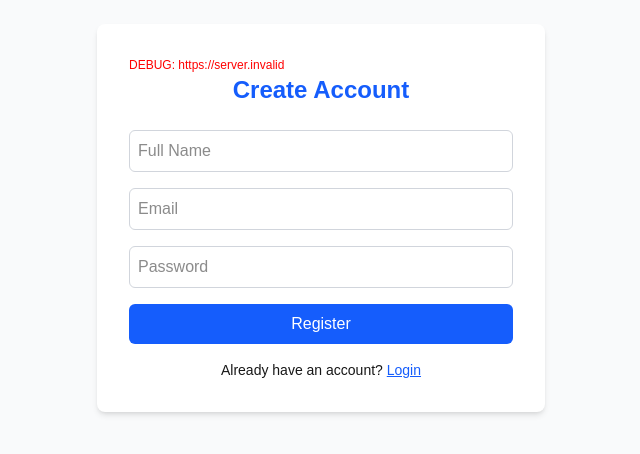
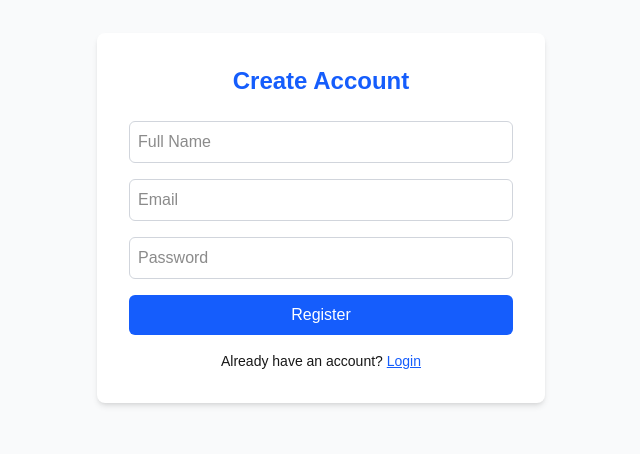
Before and after one commit to Usha348/ai-travel-planner, a Next.js app in the folder frontend/: page /register in a window 1280 px wide. Shown: the part 182-636 px from the top of the page, without its empty margins (319-959 px from the left). Built offline with nearby package versions, Linux system fonts and the light colour scheme; no server answers.

Commit message:
Remove debug lines

```diff
--- a/frontend/app/page.js
+++ b/frontend/app/page.js
@@ -4,7 +4,6 @@ import { useState } from 'react';
 import { useRouter } from 'next/navigation';
 
 export default function Login() {
-  console.log('API URL is:', process.env.NEXT_PUBLIC_API_URL);
   const [email, setEmail] = useState('');
   const [password, setPassword] = useState('');
   const [error, setError] = useState('');
@@ -45,7 +44,6 @@ export default function Login() {
         onSubmit={handleSubmit}
   className="bg-white p-8 rounded-lg shadow-md w-full max-w-md"
       >
-      <p style={{color: 'red', fontSize: '12px'}}>DEBUG: {process.env.NEXT_PUBLIC_API_URL}</p>
         <h1 className="text-2xl font-bold mb-6 text-center text-blue-600">
           AI Travel Planner
         </h1>
--- a/frontend/app/register/page.js
+++ b/frontend/app/register/page.js
@@ -41,7 +41,6 @@ export default function Register() {
         onSubmit={handleSubmit}
         className="bg-white p-8 rounded-lg shadow-md w-full max-w-md"
       >
-        <p style={{color: 'red', fontSize: '12px'}}>DEBUG: {process.env.NEXT_PUBLIC_API_URL}</p>
         <h1 className="text-2xl font-bold mb-6 text-center text-blue-600">
           Create Account
         </h1>
```
